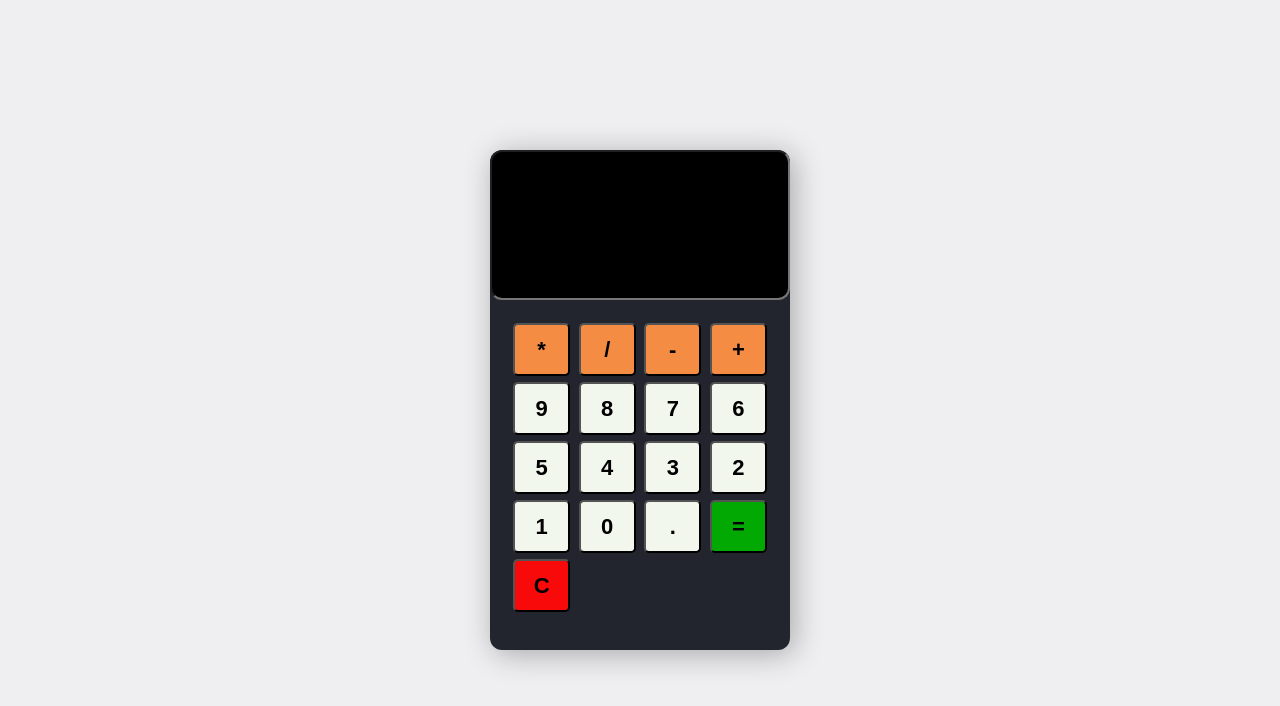
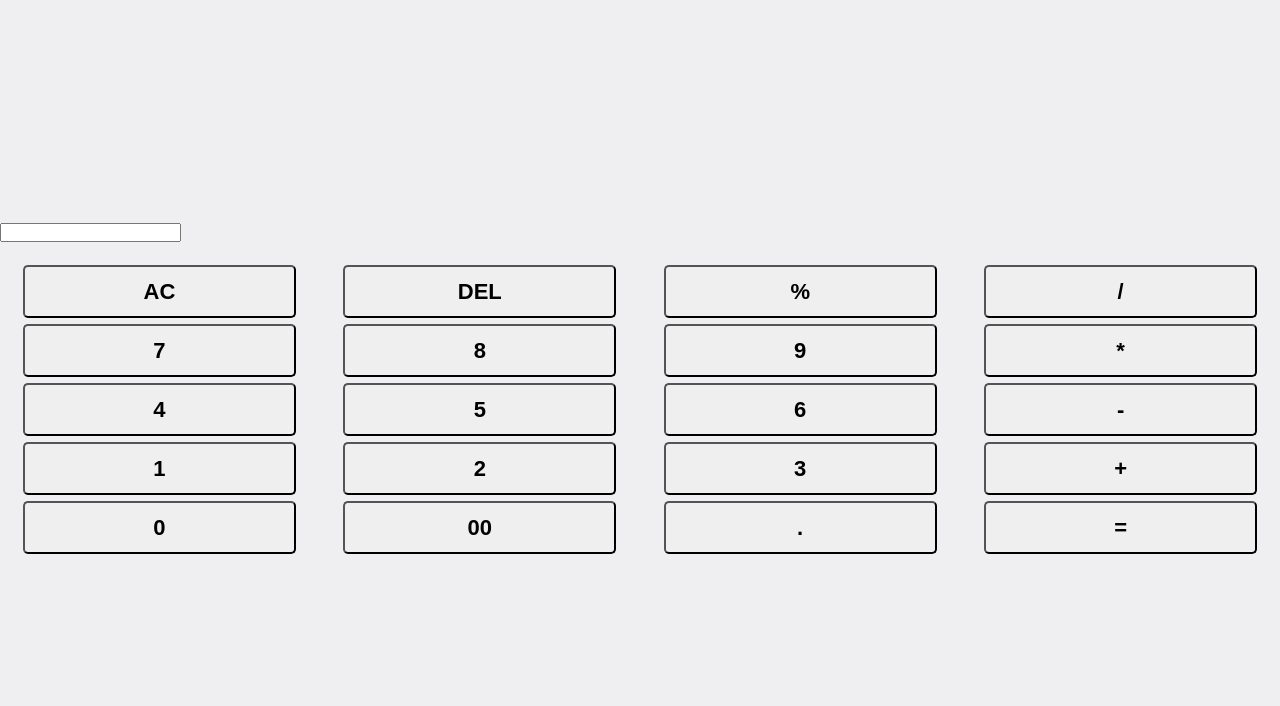
Before and after one commit to Priyankpurohit/Calculator, a plain HTML site: page index.html in a window 1280 px wide. Drawn offline with Linux system fonts and the light colour scheme.

Commit message:
Update index.html
updated

```diff
--- a/index.html
+++ b/index.html
@@ -1,45 +1,45 @@
 <!DOCTYPE html>
+
 <html lang="en">
+  <head>
+    <meta charset="UTF-8" />
+    <meta http-equiv="X-UA-Compatible" content="IE=edge" />
+    <meta name="viewport" content="width=device-width, initial-scale=1.0" />
+    <title>Calculator in HTML CSS & JavaScript</title>
+    <link rel="stylesheet" href="style.css" />
+  </head>
+  <body>
+    <div class="container">
+      <input type="text" class="display" />
 
-<head>
-    <meta charset="UTF-8">
-    <meta http-equiv="X-UA-Compatible" content="IE=edge">
-    <meta name="viewport" content="width=device-width, initial-scale=1.0">
-    <link rel="stylesheet" href="style.css">
+      <div class="buttons">
+        <button class="operator" data-value="AC">AC</button>
+        <button class="operator" data-value="DEL">DEL</button>
+        <button class="operator" data-value="%">%</button>
+        <button class="operator" data-value="/">/</button>
 
-    <title>Calculator</title>
-</head>
+        <button data-value="7">7</button>
+        <button data-value="8">8</button>
+        <button data-value="9">9</button>
+        <button class="operator" data-value="*">*</button>
 
-<body>
-    <section class="calculator">
-        <form>
-            <input type="text" class="screen">
+        <button data-value="4">4</button>
+        <button data-value="5">5</button>
+        <button data-value="6">6</button>
+        <button class="operator" data-value="-">-</button>
 
-        </form>
-        <div class="buttons">
-            <button type="button" class="btn btn-yellow" data-num="*">*</button>
-            <button type="button" class="btn btn-yellow" data-num="/">/</button>
-            <button type="button" class="btn btn-yellow" data-num="-">-</button>
-            <button type="button" class="btn btn-yellow" data-num="+">+</button>
+        <button data-value="1">1</button>
+        <button data-value="2">2</button>
+        <button data-value="3">3</button>
+        <button class="operator" data-value="+">+</button>
 
-            <button type="button" class="btn btn-grey" data-num="9">9</button>
-            <button type="button" class="btn btn-grey" data-num="8">8</button>
-            <button type="button" class="btn btn-grey" data-num="7">7</button>
-            <button type="button" class="btn btn-grey" data-num="6">6</button>
-            <button type="button" class="btn btn-grey" data-num="5">5</button>
-            <button type="button" class="btn btn-grey" data-num="4">4</button>
-            <button type="button" class="btn btn-grey" data-num="3">3</button>
-            <button type="button" class="btn btn-grey" data-num="2">2</button>
-            <button type="button" class="btn btn-grey" data-num="1">1</button>
-            <button type="button" class="btn btn-grey" data-num="0">0</button>
-            <button type="button" class="btn btn-grey" data-num=".">.</button>
-            <button type="button" class="btn btn-equal">=</button>
+        <button data-value="0">0</button>
+        <button data-value="00">00</button>
+        <button data-value=".">.</button>
+        <button class="operator" data-value="=">=</button>
+      </div>
+    </div>
 
-            <button type="button" class="btn btn-clear">C</button>
-        </div>
-    </section>
     <script src="script.js"></script>
-</body>
-
-
+  </body>
 </html>
```
